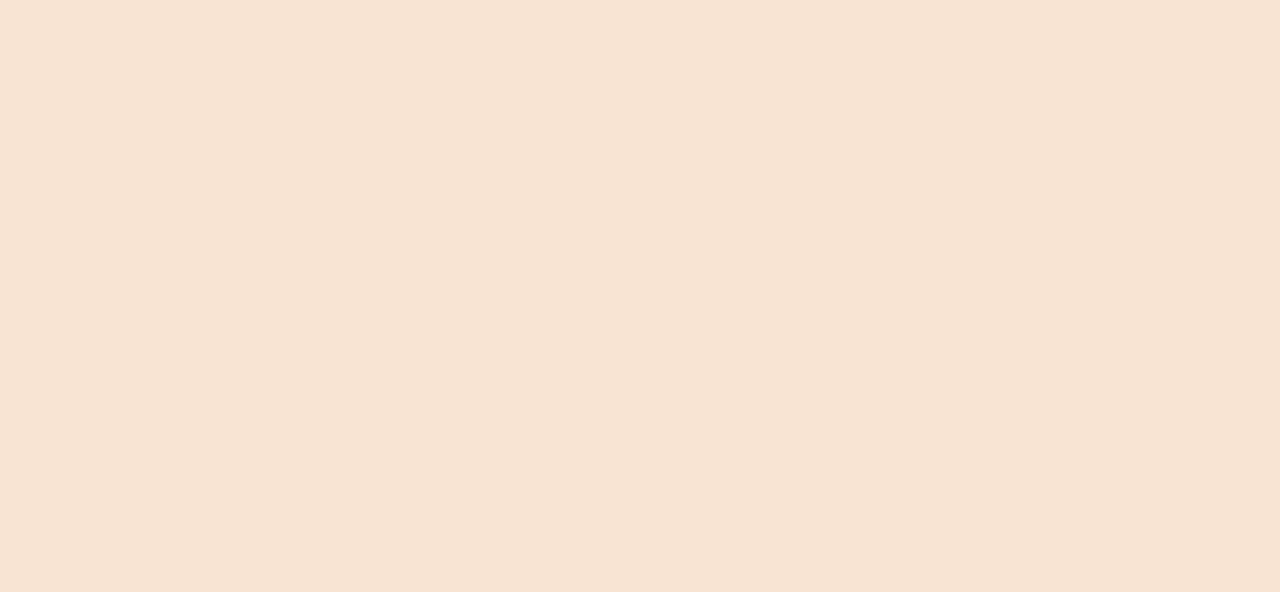
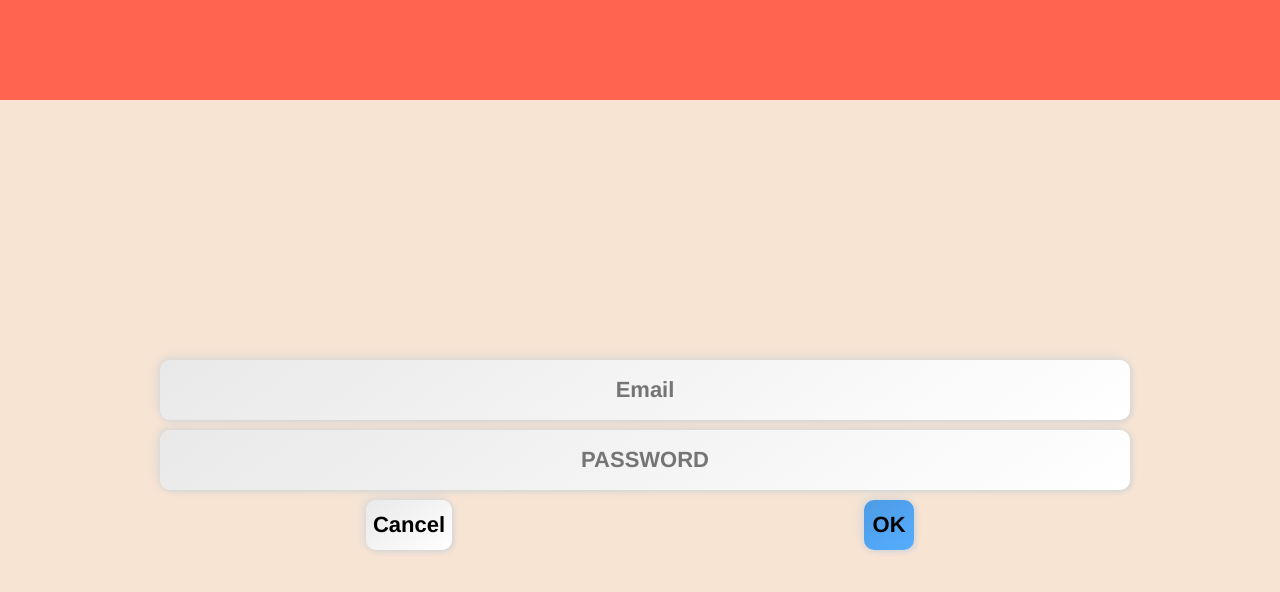
Before and after one commit to nickitin123321/my-tooth-history, a React (Create React App) app: page /signin in a window 1280 px wide. Shown: the top 592 px of the page. Built offline with nearby package versions, Linux system fonts and the light colour scheme.

Commit message:
create form for signin

```diff
--- a/src/components/Button/Button.css
+++ b/src/components/Button/Button.css
@@ -2,6 +2,7 @@
   height: 50px;
   min-width: 50px;
   border: none;
+  background: linear-gradient(145deg, #e9e9e9, #ffffff);
   box-shadow: 2px 2px 5px #d6d6d6, -2px -2px 10px #d6d6d6;
   border-radius: 10px;
   font-size: 22px;
@@ -10,6 +11,13 @@
   margin: auto;
   padding: 0 7px;
 }
+.button:hover {
+  box-shadow: inset 0 0 50px 10px rgba(0, 0, 0, 0.1), 2px 2px 5px #d6d6d6,
+    -2px -2px 10px #d6d6d6;
+}
+.button:active {
+  box-shadow: inset 0 0 50px 10px rgba(0, 0, 0, 0.178), 2px 2px 5px #d6d6d6;
+}
 .blue {
   background: linear-gradient(145deg, #4d9be4, #55adff);
 }
--- /dev/null
+++ b/src/components/SigninForm/SigninForm.css
@@ -0,0 +1,2 @@
+.signinForm {
+}
--- /dev/null
+++ b/src/components/SigninForm/SigninForm.tsx
@@ -0,0 +1,17 @@
+import './SigninForm.css';
+import Input from '../Input';
+import Button from '../Button';
+
+const SigninForm = () => {
+  return (
+    <form className="signinForm">
+      <Input placeholderText={'Email'} type={'text'} id={'email'} />
+      <Input placeholderText={'PASSWORD'} type={'password'} id={'password'} />
+      <div className="control">
+        <Button btnClass={''} text={'Cancel'} />
+        <Button btnClass={'blue'} text={'OK'} />
+      </div>
+    </form>
+  );
+};
+export default SigninForm;
--- /dev/null
+++ b/src/components/SigninForm/index.tsx
@@ -0,0 +1 @@
+export { default } from './SigninForm'
--- a/src/pages/SingIn/SingIn.tsx
+++ b/src/pages/SingIn/SingIn.tsx
@@ -1,6 +1,15 @@
-import './SingIn.css'
+import Head from '../../components/Head';
+import SigninForm from '../../components/SigninForm';
+import './SingIn.css';
 
 const SingIn = () => {
-  return <div className='singIn'></div>
-}
-export default SingIn
+  return (
+    <>
+      <Head />
+      <div className="singIn sing-box">
+        <SigninForm />
+      </div>
+    </>
+  );
+};
+export default SingIn;
--- a/src/pages/SingUp/SingUp.css
+++ b/src/pages/SingUp/SingUp.css
@@ -1,4 +1,6 @@
-.singUp {
+.signIn {
+}
+.sing-box {
   display: flex;
   flex-direction: column;
   justify-content: center;
--- a/src/pages/SingUp/SingUp.tsx
+++ b/src/pages/SingUp/SingUp.tsx
@@ -1,6 +1,5 @@
 import './SingUp.css';
 import Head from '../../components/Head';
-
 
 import AuthForm from '../../components/AuthForm';
 
@@ -8,7 +7,7 @@ const SingUp = () => {
   return (
     <>
       <Head />
-      <div className="singUp">
+      <div className="singUp sing-box">
         <AuthForm />
       </div>
     </>
```
Also changed, not shown: src/Router/Router.tsx (+5 -5 lines).
